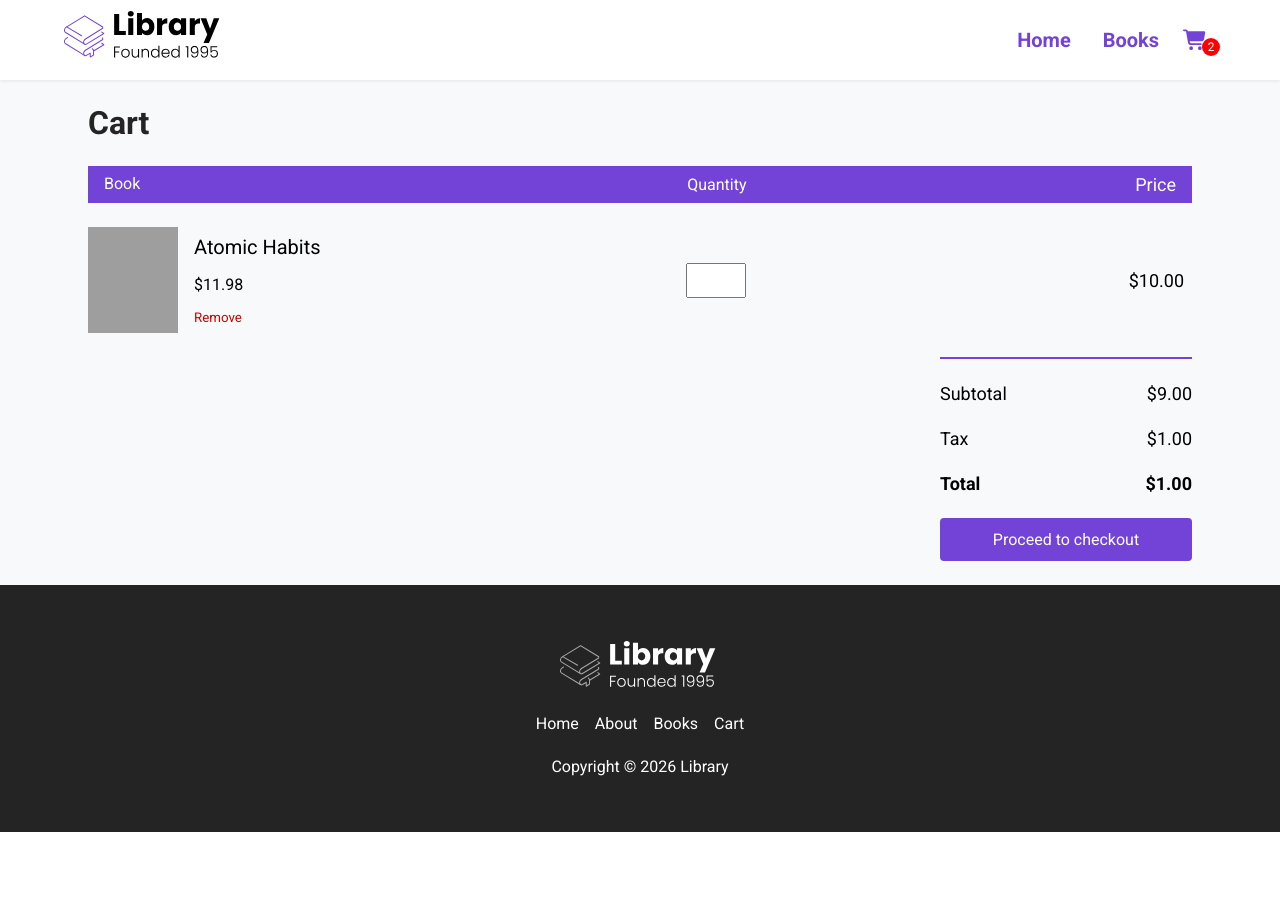
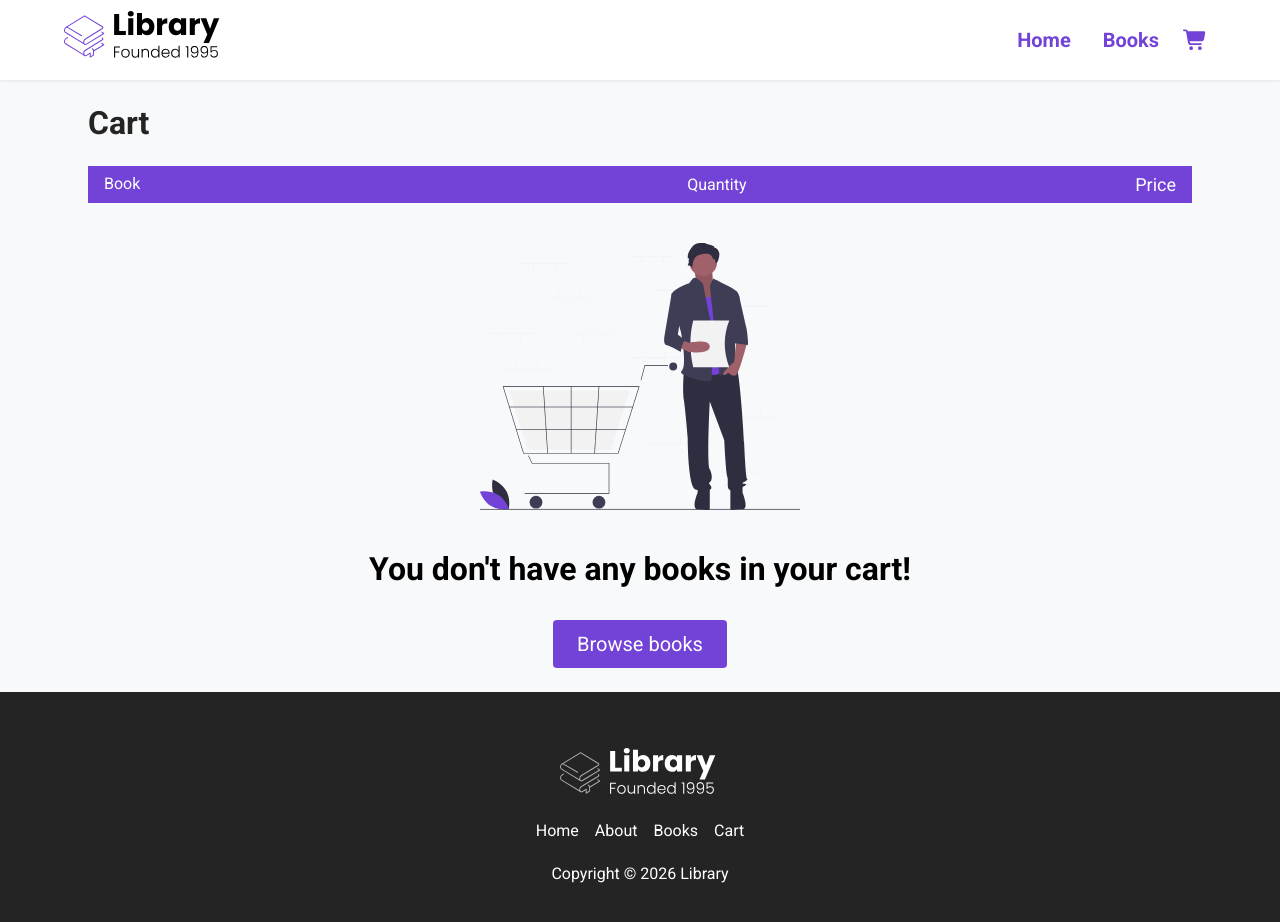
Before and after one commit to Vecna216/Library-react, a React (Create React App) app: page /cart in a window 1280 px wide. Shown: the top 922 px of the page. Before the commit the page ends 832 px from the top, so only its background shows below. Built offline with nearby package versions, Linux system fonts and the light colour scheme; grey boxes are pictures that could not be loaded.

Commit message:
cart install

```diff
--- a/src/App.js
+++ b/src/App.js
@@ -12,8 +12,33 @@ function App() {
   const [cart, setCart] = useState([])
 
   function addToCart(book) {
-    setCart([...cart, book]);
+    setCart([...cart,{ ...book, quantity: 1 }]);
   }
+
+  function changeQuantity(book, quantity) {
+    setCart(cart.map(item => item.id === book.id
+        ? {
+          ...item,
+          quantity: +quantity,
+          }
+        : item
+      )
+    );
+  }
+
+  function removeItem(item) {
+    setCart(cart.filter(book => book.id !== item.id))
+    console.log('remove Item', item)
+  }
+
+  function numberOfItems() {
+    let counter = 0
+    cart.forEach(item => {
+      counter += item.quantity
+    })
+    return counter;
+  }
+
 
   useEffect(() => {
     console.log(cart);
@@ -22,12 +47,12 @@ function App() {
   return (
     <Router>
       <div className='App'>
-        <Nav />
+        <Nav  numberOfItems={numberOfItems()} />
         <Routes>
           <Route path='/' exact element={<Home />} />
           <Route path='/books' exact element={<Books books={books} />} />
           <Route path='/books/:id' element={<BookInfo books={books} addToCart={addToCart} cart={cart}/>}/>
-          <Route path='/cart' element={<Cart books={books} />} />
+          <Route path='/cart' element={<Cart books={books} cart={cart} changeQuantity={changeQuantity} removeItem={removeItem} />} />
         </Routes>
         <Footer />
       </div>
--- a/src/components/Nav.jsx
+++ b/src/components/Nav.jsx
@@ -2,7 +2,7 @@ import React from "react";
 import { FontAwesomeIcon } from "@fortawesome/react-fontawesome";
 import LibraryLogo from '../assets/Library.svg'
 import { Link } from "react-router-dom";
-const Nav = () => {
+const Nav = ({ numberOfItems }) => {
   function openMenu() {
     document.body.classList += " menu--open";
   }
@@ -34,7 +34,9 @@ const Nav = () => {
             <Link to="/cart" className="nav__link">
               <FontAwesomeIcon icon="shopping-cart" />
             </Link>
-            <span className="cart__length">2</span>
+            {
+              numberOfItems > 0 && <span className="cart__length">{numberOfItems}</span>
+            }
           </li>
         </ul>
         <div className="menu__backdrop">
--- a/src/pages/Cart.jsx
+++ b/src/pages/Cart.jsx
@@ -1,6 +1,18 @@
 import React from 'react'
+import EmptyCart from "../assets/empty_cart.svg"
+import { Link } from "react-router-dom"
 
-const Cart = () => {
+const Cart = ({ cart, changeQuantity, removeItem }) => {
+  const total = () => {
+    let price = 0;
+    cart.forEach((item) => {
+      price += +(
+        (item.salePrice || item.originalPrice) * item.quantity
+      );
+    });
+    return price;
+  }
+
   return (
    <div id="books__body">
     <main id="books__main">
@@ -16,43 +28,56 @@ const Cart = () => {
               <span className="cart__total">Price</span>
             </div>
             <div className="cart__body">
+              {cart.map((book) => {
+                return (
                   <div className="cart__item">
                     <div className="cart__book">
-                  <img
-                    src='https://images-na.ssl-images-amazon.com/images/I/51N-u8AsmdL._SX218_BO1,204,203,200_QL40_FMwebp_.jpg'
-                    alt='{book.title}'
+                      <img src={book.url}
                       className="cart__book--img"/>
                     <div className="cart__book--info">
-                    <span className="cart__book--title">Atomic Habits</span>
-                    <span className="cart__book--price">$11.98</span>
-                    <button className="cart__book--remove">Remove</button>
+                      <span className="cart__book--title">{book.title}</span>
+                      <span className="cart__book--price">${(book.salePrice || book.originalPrice).toFixed(2)}</span>
+                      <button className="cart__book--remove" onClick={() => removeItem(book)}>Remove</button>
                     </div>
                     </div>
                     <div className="cart__quantity">
-                  <input type="number" min={0} max={99} className='cart__input'/>
+                      <input type="number" min={0} max={99} className='cart__input' value={book.quantity} onChange={(event) => changeQuantity(book, event.target.value)}/>
                     </div>
-                <div className="cart__total">$10.00</div>
+                    <div className="cart__total">{((book.salePrice || book.originalPrice) * book.quantity).toFixed(2) }</div>
                   </div>
+                )
+              })}
             </div>
+            {cart.length === 0 && (
+                <div className="cart__empty">
+                  <img src={EmptyCart} alt="" className='cart__empty--img'/>
+                  <h2>You don't have any books in your cart!</h2>
+                  <Link to="/books">
+                  <button className="btn">Browse books</button>
+                  </Link>
                 </div>
-          <div className="total">
+              )
+            }
+
+          </div>
+          {cart.length > 0 && (<div className="total">
             <div className="total__item total__sub-total">
               <span>Subtotal</span>
-              <span>$9.00</span>
+              <span>${(total() * 0.9).toFixed(2)}</span>
             </div>
             <div className="total__item total__tax">
               <span>Tax</span>
-              <span>$1.00</span>
+              <span>${(total() * 0.1).toFixed(2)}</span>
             </div>
             <div className="total__item total__price">
               <span>Total</span>
-              <span>$1.00</span>
+              <span>${total().toFixed(2)}</span>
             </div>
             <button className="btn btn__checkout no-cursor"
             onClick={() => alert(`have not gotten to this yet`)}>
               Proceed to checkout
             </button>
-          </div>
+          </div>)}
         </div>
       </div>
     </main>
```
Lines whose indentation alone changed are shown as unchanged.
